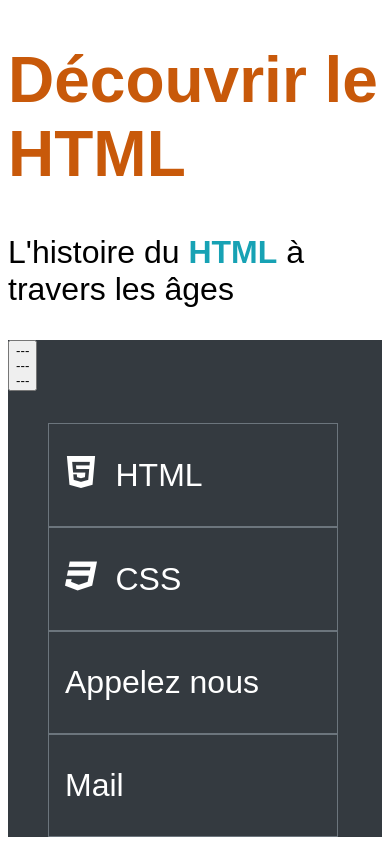
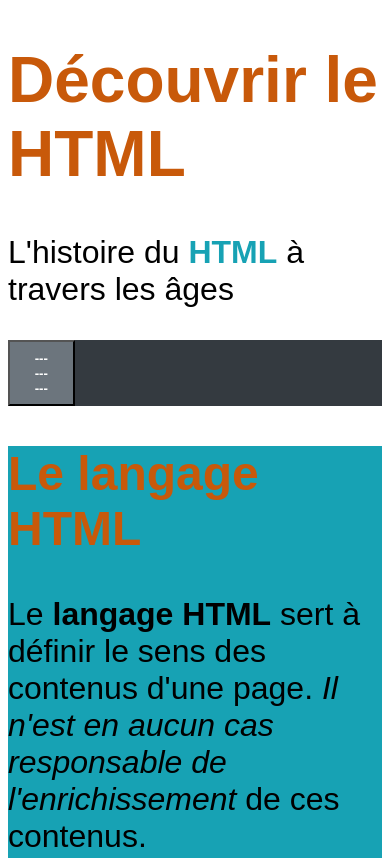
Before and after one commit to derkovlev/init_html, a plain HTML site: page index.html in a window 390 px wide. Shown: the top 858 px of the page. Drawn offline with Linux system fonts and the light colour scheme; files whose address does not match are found by name.

Commit message:
add burger button

```diff
--- a/assets/css/styles.css
+++ b/assets/css/styles.css
@@ -49,13 +49,21 @@ nav {
 
 #burger-btn{
     display: none;
+    width: 5em;
+    height: 5em;
+    padding: 0.4em;
+    background-color: var(--secondary);
+    color: var(--light);
+    font-weight: bold;
+
 }
 /**
 *première règle de média
 **/
 @media screen and (max-width:576px){
-    .flex-container{
+    header nav ul.flex-container{
         flex-direction: column;
+        display: none;
     }
 
     #burger-btn{
```
Also changed, not shown: index.html (+5 -0 lines).
